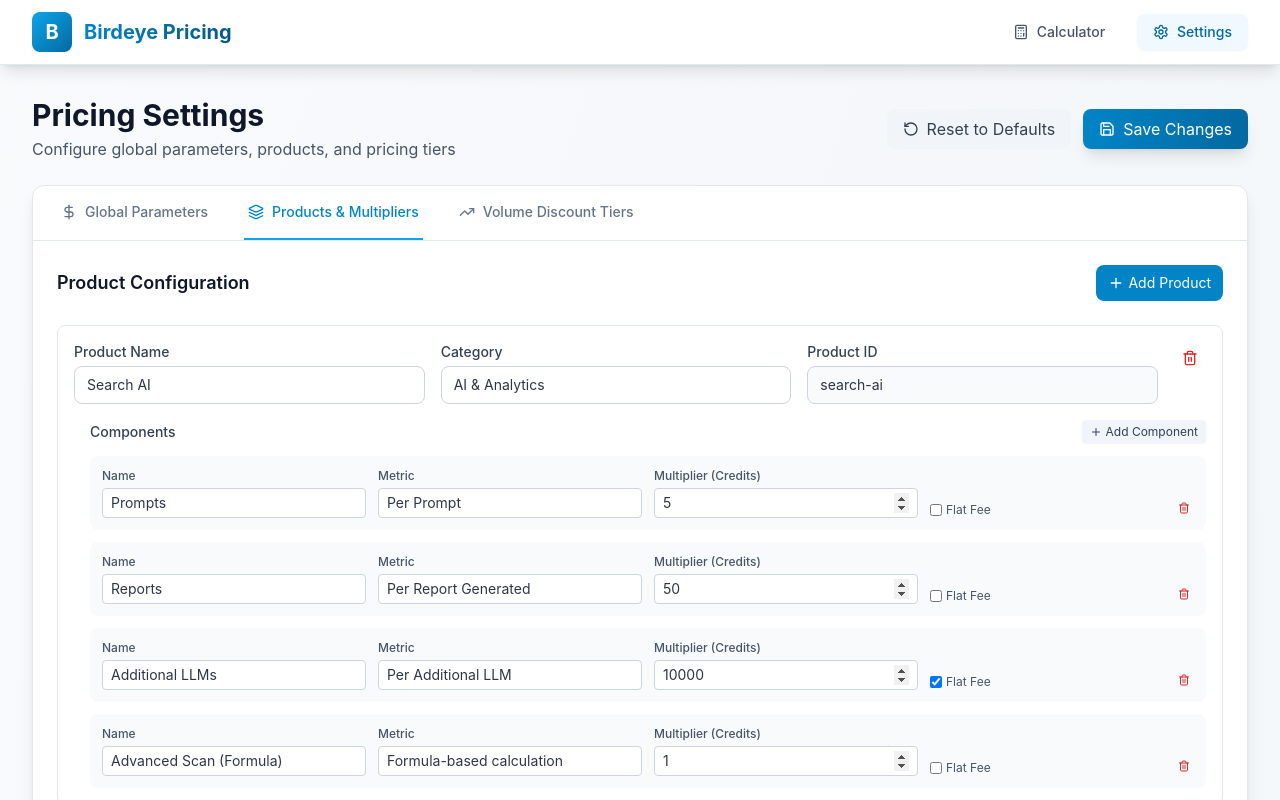
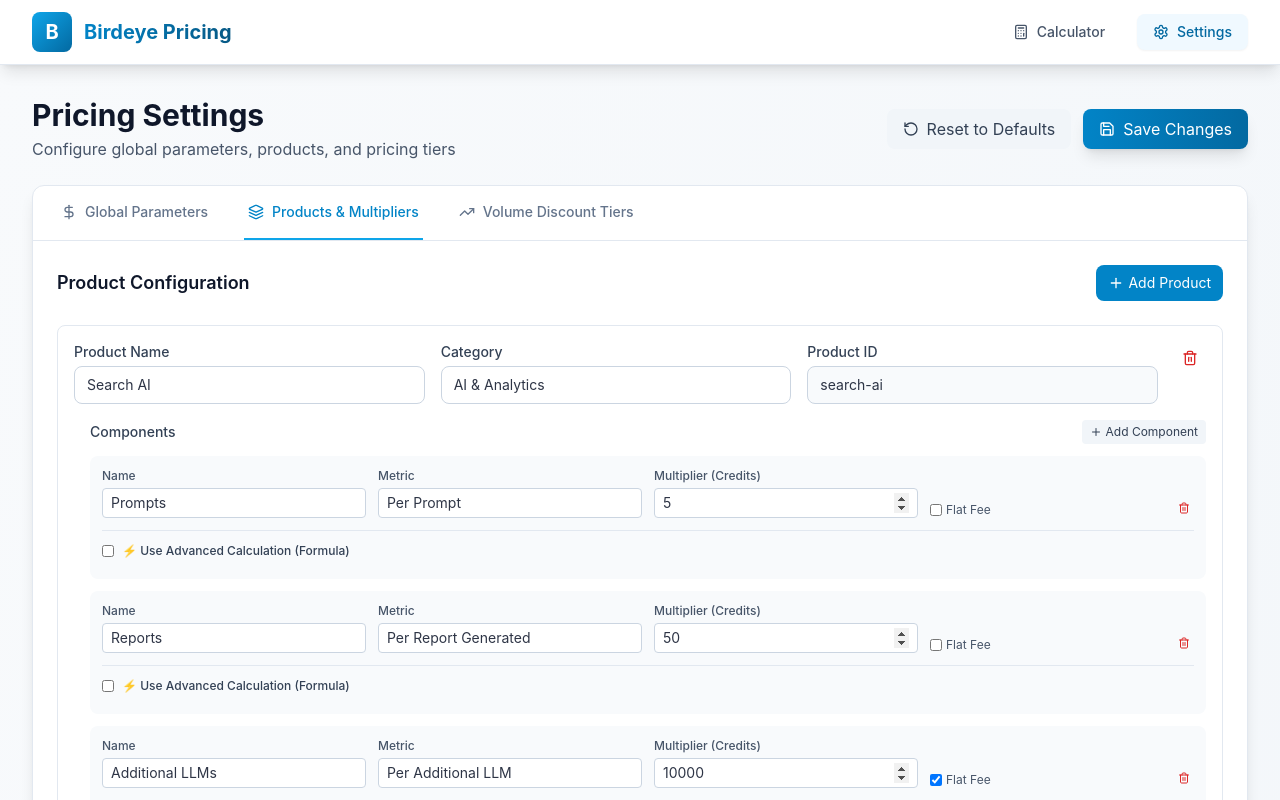
Before and after one commit to shubhamsach10/pricing-calculator, a React (Vite) app: page /settings in a window 1280 px wide. Both pictures are taken after a click on the button "Products & Multipliers". Shown: the top 800 px of the page. Built offline with nearby package versions, Linux system fonts and the light colour scheme.

Commit message:
Refactor formula feature: admin-only configuration, simple sales rep UI

```diff
--- a/src/components/ProductSelector.tsx
+++ b/src/components/ProductSelector.tsx
@@ -143,65 +143,20 @@
                       {product.components.map((component) => (
                         <div
                           key={component.name}
-                          className={`p-3 bg-white rounded-lg border border-slate-200 ${
-                            component.useFormula ? 'space-y-3' : 'grid grid-cols-2 gap-3'
-                          }`}
+                          className="grid grid-cols-2 gap-3 p-3 bg-white rounded-lg border border-slate-200"
                         >
-                          {component.useFormula && component.formulaVariables ? (
-                            // Formula-based component
-                            <>
-                              <div className="border-b border-slate-200 pb-2">
+                          <div>
                             <div className="text-sm font-medium text-slate-900 flex items-center">
                               {component.name}
+                              {component.useFormula && (
                                 <span className="ml-2 text-xs bg-purple-100 text-purple-700 px-2 py-0.5 rounded">
-                                    Formula
+                                  Advanced
                                 </span>
-                                </div>
-                                <div className="text-xs text-slate-500 mt-1">
-                                  Formula: {component.formula}
-                                </div>
-                              </div>
-                              <div className="grid grid-cols-2 gap-2">
-                                {component.formulaVariables.map((variable) => (
-                                  <div key={variable.varName}>
-                                    <label className="block text-xs font-medium text-slate-700 mb-1">
-                                      {variable.label} ({variable.varName})
-                                    </label>
-                                    <input
-                                      type="number"
-                                      min="0"
-                                      placeholder={variable.defaultValue?.toString() || '0'}
-                                      className="w-full px-2 py-1.5 border border-slate-300 rounded text-sm focus:ring-2 focus:ring-purple-500 focus:border-transparent"
-                                      onClick={(e) => e.stopPropagation()}
-                                      onChange={(e) => {
-                                        // Handle formula variable input
-                                        const value = parseInt(e.target.value) || 0;
-                                        // This needs to be handled differently - storing formula inputs
-                                        console.log('Formula input:', variable.varName, value);
-                                      }}
-                                    />
-                                  </div>
-                                ))}
-                              </div>
-                              {component.formulaConstants && (
-                                <div className="text-xs text-slate-600 bg-slate-50 p-2 rounded">
-                                  <span className="font-medium">Constants:</span>{' '}
-                                  {Object.entries(component.formulaConstants)
-                                    .map(([k, v]) => `${k}=${v}`)
-                                    .join(', ')}
-                                </div>
                               )}
-                            </>
-                          ) : (
-                            // Standard component
-                            <>
-                              <div>
-                                <div className="text-sm font-medium text-slate-900">
-                                  {component.name}
                             </div>
                             <div className="text-xs text-slate-500">{component.metric}</div>
                             <div className="text-xs text-primary-600 font-medium mt-1">
-                                  {component.multiplier.toLocaleString()} credits
+                              {component.useFormula ? 'Formula-based calculation' : `${component.multiplier.toLocaleString()} credits`}
                               {component.isFlat && ' (flat fee)'}
                             </div>
                           </div>
@@ -222,8 +177,6 @@
                               onClick={(e) => e.stopPropagation()}
                             />
                           </div>
-                            </>
-                          )}
                         </div>
                       ))}
                     </div>
--- a/src/pages/Settings.tsx
+++ b/src/pages/Settings.tsx
@@ -322,8 +322,9 @@
                     {product.components.map((component, componentIndex) => (
                       <div
                         key={componentIndex}
-                        className="grid grid-cols-1 md:grid-cols-4 gap-3 p-3 bg-slate-50 rounded-lg"
+                        className="p-3 bg-slate-50 rounded-lg space-y-3"
                       >
+                        <div className="grid grid-cols-1 md:grid-cols-4 gap-3">
                           <div>
                             <label className="block text-xs font-medium text-slate-600 mb-1">
                               Name
@@ -388,6 +389,55 @@
                             >
                               <Trash2 className="w-3 h-3" />
                             </button>
+                          </div>
+                        </div>
+
+                        {/* Advanced Calculation Section */}
+                        <div className="border-t border-slate-200 pt-3">
+                          <div className="flex items-center mb-2">
+                            <input
+                              type="checkbox"
+                              id={`formula-${productIndex}-${componentIndex}`}
+                              checked={component.useFormula || false}
+                              onChange={(e) =>
+                                updateComponent(productIndex, componentIndex, 'useFormula', e.target.checked)
+                              }
+                              className="w-3 h-3 text-purple-600 border-slate-300 rounded focus:ring-purple-500"
+                            />
+                            <label
+                              htmlFor={`formula-${productIndex}-${componentIndex}`}
+                              className="ml-2 text-xs font-medium text-slate-700"
+                            >
+                              ⚡ Use Advanced Calculation (Formula)
+                            </label>
+                          </div>
+
+                          {component.useFormula && (
+                            <div className="bg-purple-50 border border-purple-200 rounded-lg p-3 space-y-2">
+                              <div>
+                                <label className="block text-xs font-medium text-purple-900 mb-1">
+                                  Formula (e.g., (L * G * F) * (B + M))
+                                </label>
+                                <input
+                                  type="text"
+                                  value={component.formula || ''}
+                                  onChange={(e) =>
+                                    updateComponent(productIndex, componentIndex, 'formula', e.target.value)
+                                  }
+                                  placeholder="Enter formula using variables"
+                                  className="w-full px-2 py-1.5 border border-purple-300 rounded text-sm focus:ring-2 focus:ring-purple-500 focus:border-transparent font-mono"
+                                />
+                                <div className="text-xs text-purple-700 mt-1">
+                                  💡 Tip: Use variables (L, G, F) for user inputs and constants (B, M) for fixed values
+                                </div>
+                              </div>
+
+                              <div className="text-xs text-purple-800 bg-purple-100 p-2 rounded">
+                                <strong>Note:</strong> Formulas are configured in Settings but hidden from sales reps.
+                                They only see a simple input field and "Advanced" badge.
+                              </div>
+                            </div>
+                          )}
                         </div>
                       </div>
                     ))}
--- a/src/utils/calculations.ts
+++ b/src/utils/calculations.ts
@@ -23,10 +23,12 @@
     let credits: number;
 
     // Check if component uses formula-based pricing
-    if (component.useFormula && component.formula && component.formulaVariables) {
+    if (component.useFormula && component.formula) {
       try {
-        // Merge formula inputs with constants
+        // Use 'value' or 'V' as the variable name for user input
         const variables = {
+          value: input.value,
+          V: input.value,
           ...component.formulaConstants,
           ...(input.formulaInputs || {}),
         };
--- a/src/utils/defaultSettings.ts
+++ b/src/utils/defaultSettings.ts
@@ -17,22 +17,6 @@
         { name: 'Prompts', metric: 'Per Prompt', multiplier: 5.0 },
         { name: 'Reports', metric: 'Per Report Generated', multiplier: 50.0 },
         { name: 'Additional LLMs', metric: 'Per Additional LLM', multiplier: 10000, isFlat: true },
-        {
-          name: 'Advanced Scan (Formula)',
-          metric: 'Formula-based calculation',
-          multiplier: 1, // Fallback if formula fails
-          useFormula: true,
-          formula: '(L * G * F) * (B + M)',
-          formulaVariables: [
-            { varName: 'L', label: 'Locations', defaultValue: 1 },
-            { varName: 'G', label: 'Grid Points (9 for 3x3, 49 for 7x7)', defaultValue: 9 },
-            { varName: 'F', label: 'Frequency (scans per month)', defaultValue: 1 },
-          ],
-          formulaConstants: {
-            B: 5, // Base cost per prompt
-            M: 0, // Model premium (0 if no additional LLM, 10 if using premium)
-          },
-        },
       ],
     },
     {
```
Lines whose indentation alone changed are shown as unchanged.
